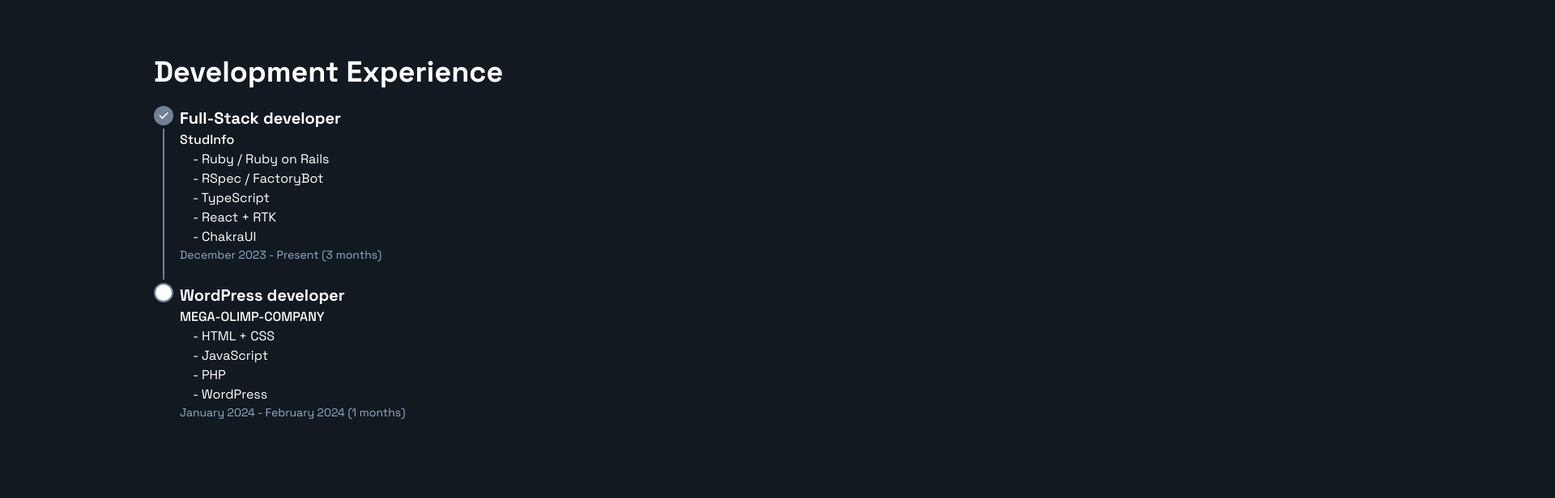
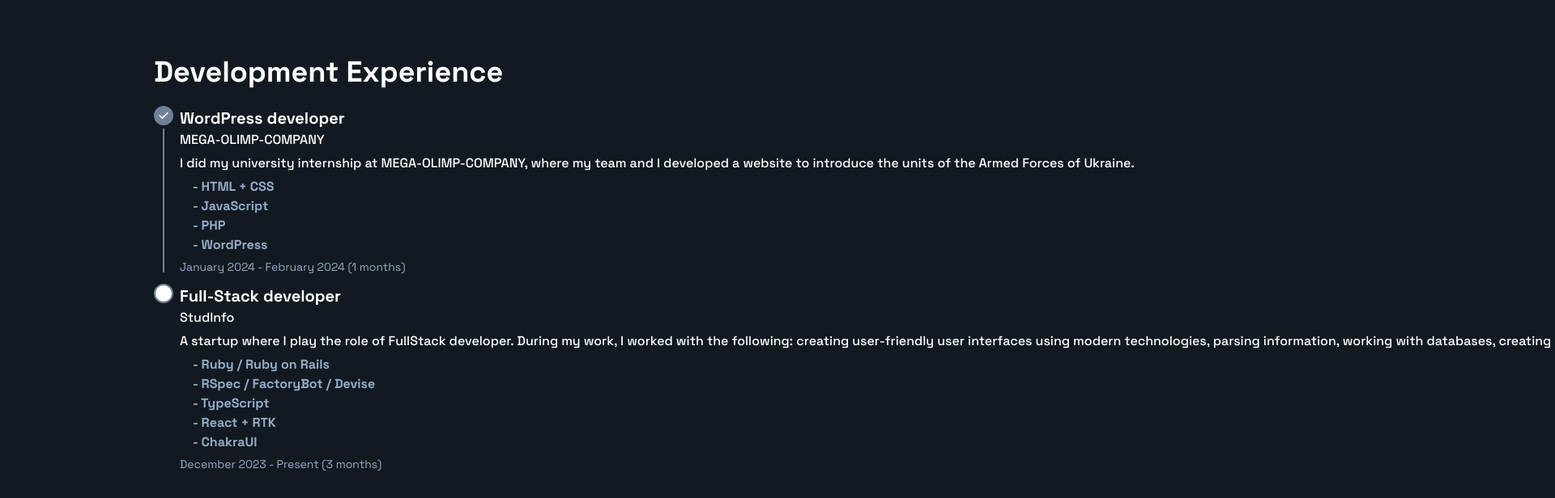
Before and after one commit to DenysHarkavenko/harkavenko_dev, a React (Vite) app: page / in a window 1280 px wide. Shown: the part 1120-1736 px from the top of the page at 81% size, 1920 px wide, since content can reach past the window. Built offline with nearby package versions, Linux system fonts and the light colour scheme.

Commit message:
WIP: add description to experience

```diff
--- a/src/components/Main/Modules/ExperienceStepper.tsx
+++ b/src/components/Main/Modules/ExperienceStepper.tsx
@@ -10,6 +10,7 @@ import {
 	StepTitle,
 	Stepper,
 	useSteps,
+	Flex,
 } from '@chakra-ui/react'
 import { steps } from '../../../data/experience'
 
@@ -23,8 +24,8 @@ const ExperienceStepper: React.FC = () => {
 		<Stepper
 			index={activeStep}
 			orientation='vertical'
-			height='390px'
-			gap='0'
+			// height='600px'
+			gap='10px'
 			colorScheme='gray'
 			size='sm'
 			mt='20px'
@@ -46,12 +47,36 @@ const ExperienceStepper: React.FC = () => {
 							</Text>
 						</StepDescription>
 						<StepDescription>
-							<Text fontSize='16px' as='div'>
+							<Flex w='100%' overflowWrap='break-word'>
+								<Text
+									fontSize='16px'
+									color='#fff'
+									fontWeight='medium'
+									mt='5px'
+									h='auto'
+									// maxW='400px'
+									minW='200px'
+									w='fit-content' // Встановлюємо ширину контейнера на 100%
+									overflowWrap='break-word' // Встановлюємо параметр для перенесення тексту
+									whiteSpace='pre-line'
+								>
+									{step.whatIDo}
+								</Text>
+							</Flex>
+						</StepDescription>
+						<StepDescription>
+							<Text
+								fontSize='16px'
+								as='div'
+								color='#94ADC7'
+								fontWeight='bold'
+								mt='5px'
+							>
 								{step.description}
 							</Text>
 						</StepDescription>
 						<StepDescription>
-							<Text color='#94ADC7' fontSize='14px'>
+							<Text color='#94ADC7' fontSize='14px' mt='5px'>
 								{step.time}
 							</Text>
 						</StepDescription>
--- a/src/data/experience.tsx
+++ b/src/data/experience.tsx
@@ -2,23 +2,9 @@ import { UnorderedList, ListItem } from '@chakra-ui/react'
 
 export const steps: Step[] = [
 	{
-    title: 'Full-Stack developer',
-    company: 'StudInfo',
-    description: (
-      <UnorderedList styleType='none'>
-        <ListItem>- Ruby / Ruby on Rails</ListItem>
-        <ListItem>- RSpec / FactoryBot</ListItem>
-        <ListItem>- TypeScript</ListItem>
-        <ListItem>- React + RTK</ListItem>
-        <ListItem>- ChakraUI</ListItem>
-      </UnorderedList>
-    ),
-    startDate: new Date('2023-12'),
-    endDate: new Date(),
-  },
-  {
 		title: 'WordPress developer',
 		company: 'MEGA-OLIMP-COMPANY',
+    whatIDo: 'I did my university internship at MEGA-OLIMP-COMPANY, where my team and I developed a website to introduce the units of the Armed Forces of Ukraine.',
 		description: (
 			<UnorderedList styleType='none'>
 				<ListItem>- HTML + CSS</ListItem>
@@ -29,6 +15,22 @@ export const steps: Step[] = [
 		),
 		startDate: new Date('2024-01'),
 		endDate: new Date('2024-02'),
+	},
+	{
+		title: 'Full-Stack developer',
+		company: 'StudInfo',
+    whatIDo: 'A startup where I play the role of FullStack developer. During my work, I worked with the following: creating user-friendly user interfaces using modern technologies, parsing information, working with databases, creating user authorization logic, working with REST APIs, and a bunch of other things! The job gave me a lot of experience in using many modern technologies and introduced me to teamwork and CRM.',
+		description: (
+			<UnorderedList styleType='none'>
+				<ListItem>- Ruby / Ruby on Rails</ListItem>
+				<ListItem>- RSpec / FactoryBot / Devise</ListItem>
+				<ListItem>- TypeScript</ListItem>
+				<ListItem>- React + RTK</ListItem>
+				<ListItem>- ChakraUI</ListItem>
+			</UnorderedList>
+		),
+		startDate: new Date('2023-12'),
+		endDate: new Date(),
 	},
 ]
 
--- a/src/types/step.ts
+++ b/src/types/step.ts
@@ -1,6 +1,7 @@
 type Step = {
 	title: string
 	company: string
+	whatIDo: string
 	description: JSX.Element
 	startDate: Date
 	time?: string
```
Lines whose indentation alone changed are shown as unchanged.
